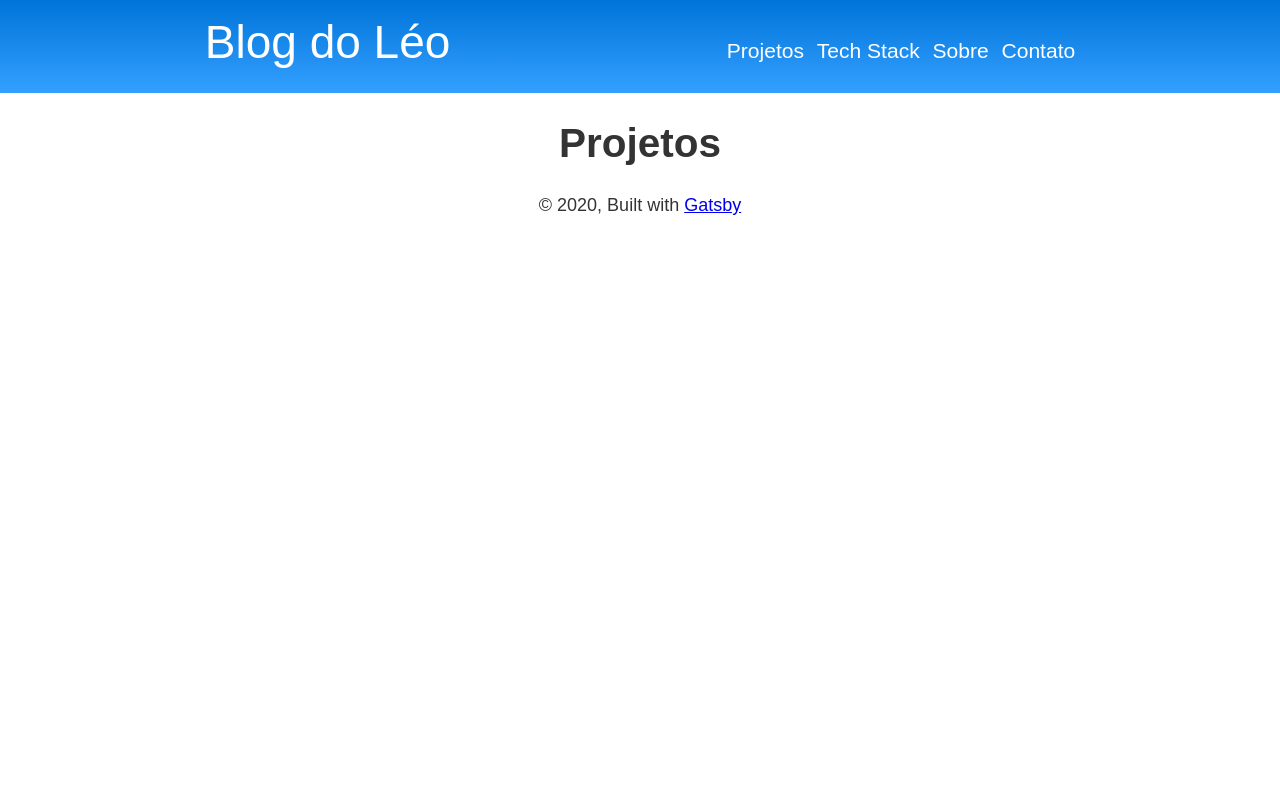
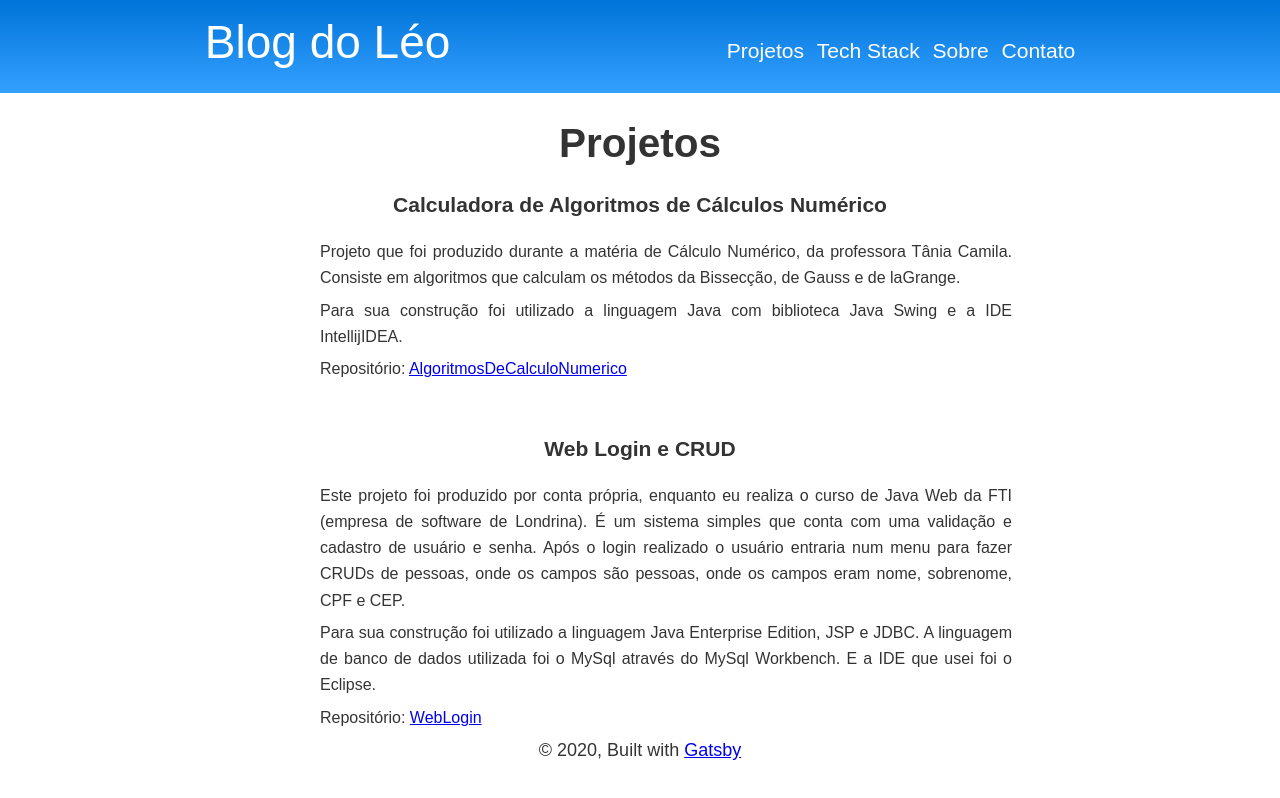
Before and after one commit to kawasakileo/StaticGenBlog, a Gatsby site: page /projetos in a window 1280 px wide. Built offline with nearby package versions, Linux system fonts and the light colour scheme; Gatsby itself is replaced by a stand-in of ours.

Commit message:
Adicionado conteúdo a página projetos

```diff
--- a/src/pages/projetos.js
+++ b/src/pages/projetos.js
@@ -4,11 +4,43 @@ import { Link } from "gatsby"
 import Layout from "../components/layout"
 import SEO from "../components/seo"
 
-const SecondPage = () => (
+const Projetos = () => (
   <Layout>
     <SEO title="Projetos" />
       <h1 class="centerH1">Projetos</h1>
+      <h3 class="centerH1">Calculadora de Algoritmos de Cálculos Numérico</h3>
+      <div class="postagem">
+        <p>
+          Projeto que foi produzido durante a matéria de Cálculo Numérico, da professora Tânia Camila. Consiste
+          em algoritmos que calculam os métodos da Bissecção, de Gauss e de laGrange.
+        </p>
+        <p>
+          Para sua construção foi utilizado a linguagem Java com biblioteca Java Swing e a IDE IntellijIDEA.
+        </p>
+        <p>
+          Repositório: <a target="_blank" rel="noopener noreferrer"
+            href="https://github.com/kawasakileo/AlgoritmosDeCalculoNumerico">AlgoritmosDeCalculoNumerico</a>
+        </p>
+      </div>
+      <br></br>
+      <h3 class="centerH1">Web Login e CRUD</h3>
+      <div class="postagem">
+        <p>
+          Este projeto foi produzido por conta própria, enquanto eu realiza o curso de Java Web da FTI (empresa de
+          software de Londrina). É um sistema simples que conta com uma validação e cadastro de usuário e senha.
+          Após o login realizado o usuário entraria num menu para fazer CRUDs de pessoas, onde os campos são
+          pessoas, onde os campos eram nome, sobrenome, CPF e CEP.
+        </p>
+        <p>
+          Para sua construção foi utilizado a linguagem Java Enterprise Edition, JSP e JDBC. A linguagem de banco
+          de dados utilizada foi o MySql através do MySql Workbench. E a IDE que usei foi o Eclipse.
+        </p>
+        <p>
+          Repositório: <a target="_blank" rel="noopener noreferrer"
+            href="https://github.com/kawasakileo/WebLogin">WebLogin</a>
+        </p>
+      </div>
   </Layout>
 )
 
-export default SecondPage
+export default Projetos
```
